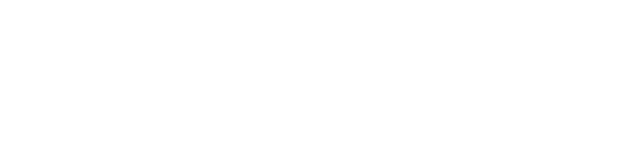
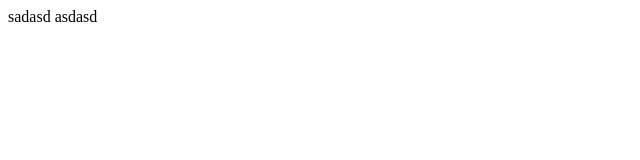
Before and after one commit to UgurCoskun26/kodluyoruzilkrepo, a plain HTML site: page index.html in a window 1280 px wide. Shown: the whole page, without its empty margins (0-640 px from the left). Drawn offline with Linux system fonts and the light colour scheme.

Commit message:
index dosyası değişti

```diff
--- a/index.html
+++ b/index.html
@@ -5,5 +5,7 @@
     <meta name="viewport" content="width=device-width, initial-scale=1.0" />
     <title>Document</title>
   </head>
-  <body></body>
+  <body>
+    sadasd asdasd
+  </body>
 </html>
```
